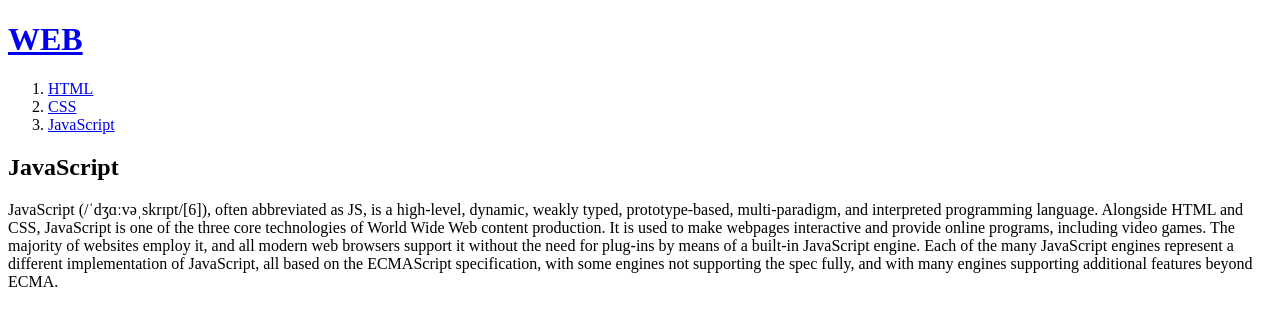
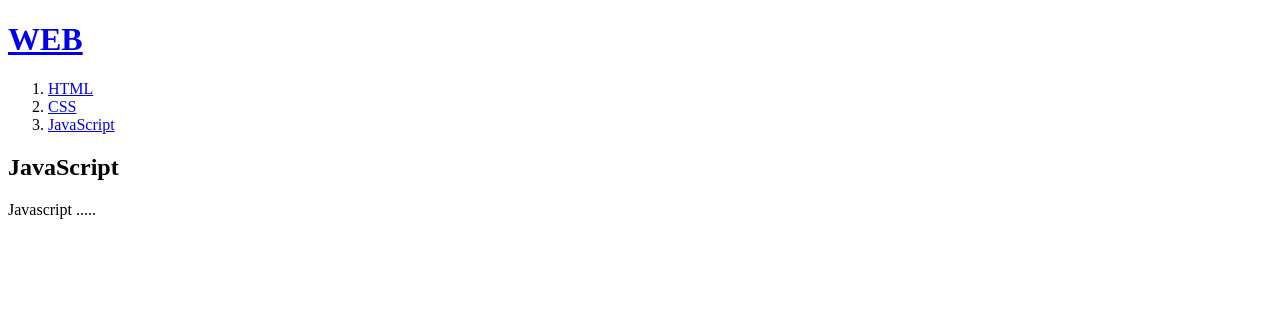
Before and after one commit to jomdeo/space, a plain HTML site: page 3.html in a window 1280 px wide. Drawn offline with Linux system fonts and the light colour scheme.

Commit message:
Add files via upload

```diff
--- a/3.html
+++ b/3.html
@@ -13,7 +13,6 @@
   </ol>
   <h2>JavaScript</h2>
   <p>
-    JavaScript (/ˈdʒɑːvəˌskrɪpt/[6]), often abbreviated as JS, is a high-level, dynamic, weakly typed, prototype-based, multi-paradigm, and interpreted programming language. Alongside HTML and CSS, JavaScript is one of the three core technologies of World Wide Web content production. It is used to make webpages interactive and provide online programs, including video games. The majority of websites employ it, and all modern web browsers support it without the need for plug-ins by means of a built-in JavaScript engine. Each of the many JavaScript engines represent a different implementation of JavaScript, all based on the ECMAScript specification, with some engines not supporting the spec fully, and with many engines supporting additional features beyond ECMA.
-  </p>
+    Javascript .....
 </body>
 </html>
```
